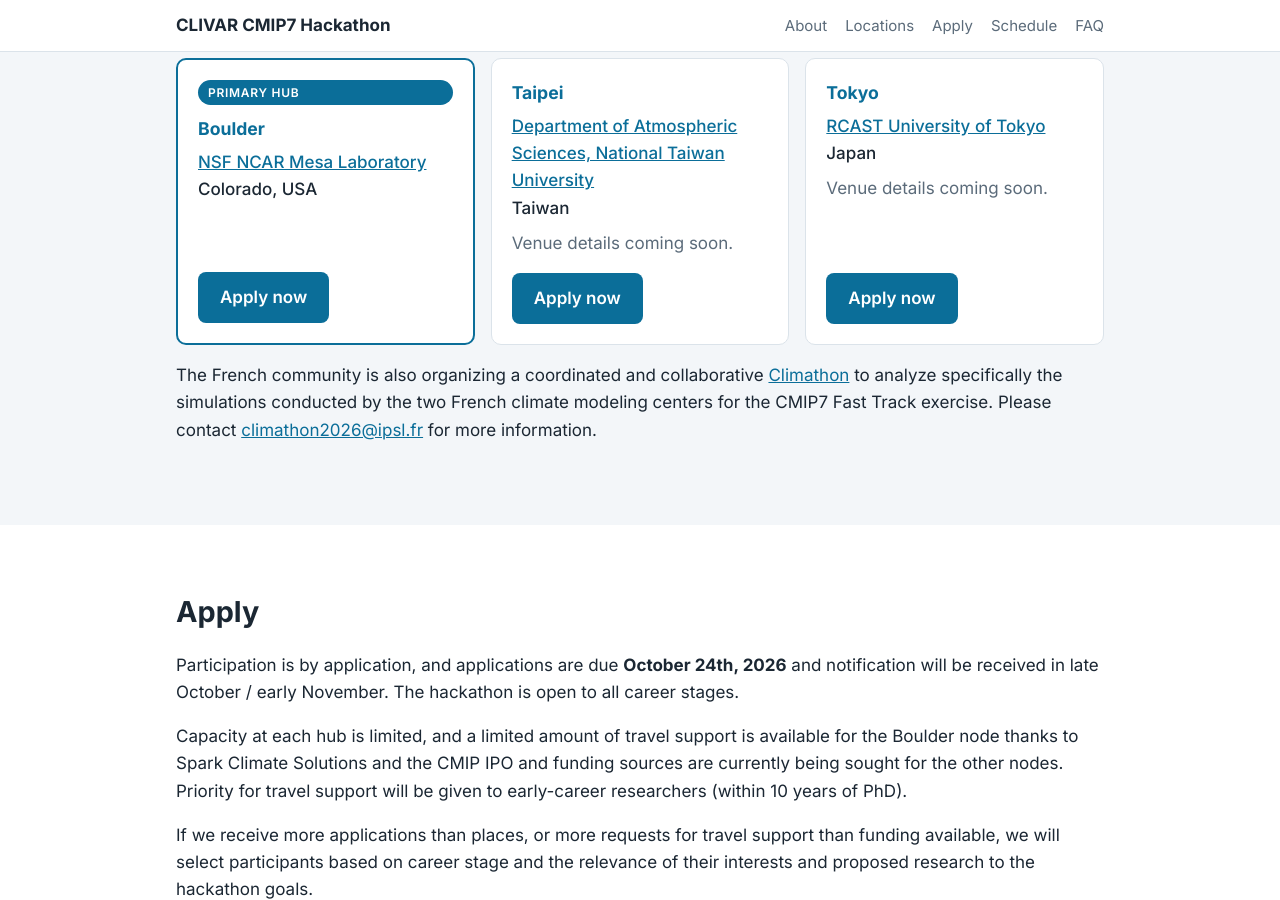
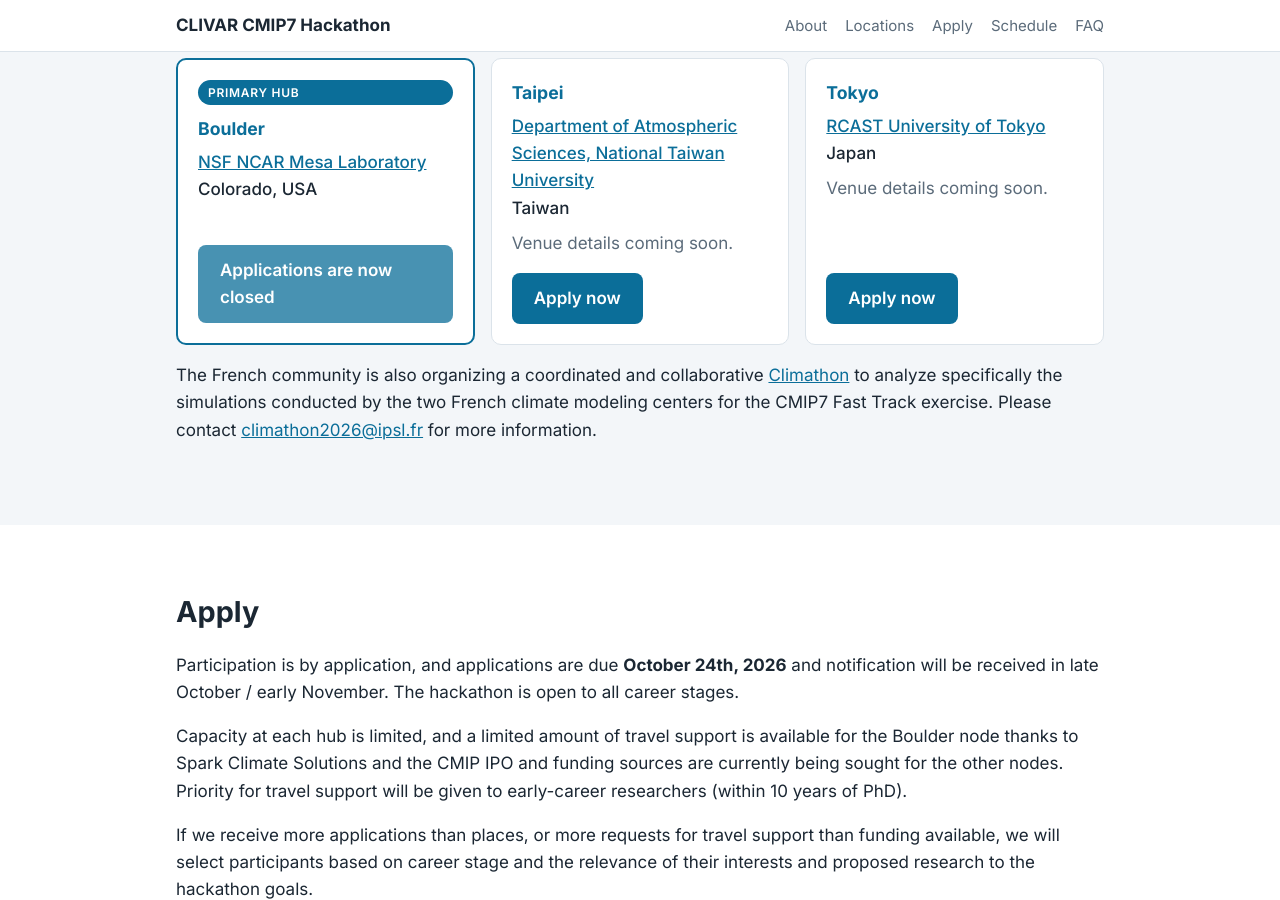
Before and after one commit to NCAR/CMIP7_hackathon_2027, a Jekyll site: the page built from index.html, in a window 1280 px wide and 900 px high, scrolled down 1255 px. Built offline with Jekyll 4.4.1, drawn with Linux system fonts in a browser that asks for light colours.

Commit message:
Close Boulder applications
Co-Authored-By: Claude Opus 5.5 <noreply@anthropic.com>

```diff
--- a/_data/hubs.yml
+++ b/_data/hubs.yml
@@ -3,12 +3,14 @@
 # "application_url" is optional — if set, the hub shows an "Apply now" button;
 # if empty, it shows "Applications opening soon". Anything committed here is
 # visible to anyone who views the repository.
+# "applications_closed: true" replaces the button with "Applications are now closed".
 - city: "Boulder"
   country: "Colorado, USA"
   venue: "NSF NCAR Mesa Laboratory"
   venue_url: "https://scied.ucar.edu/visit/plan-trip"
   primary: true
   details: ""
+  applications_closed: true
   application_url: "https://docs.google.com/forms/d/e/1FAIpQLSfst_PM3Jd8-8neScipMT6i0EB9VwBuEzIoeNq6P59av4TlFA/viewform"
 - city: "Taipei"
   country: "Taiwan"
--- a/index.html
+++ b/index.html
@@ -55,7 +55,9 @@ layout: default
           <p class="hub-where">{% if h.venue_url %}<a href="{{ h.venue_url }}">{{ h.venue }}</a>{% else %}{{ h.venue }}{% endif %}<br>{{ h.country }}</p>
           {% if h.details != "" %}<p>{{ h.details }}</p>{% endif %}
           <div class="card-apply">
-            {% if h.application_url and h.application_url != "" %}
+            {% if h.applications_closed %}
+              <span class="button button-disabled">Applications are now closed</span>
+            {% elsif h.application_url and h.application_url != "" %}
               <a class="button" href="{{ h.application_url }}">Apply now</a>
             {% else %}
               <span class="button button-disabled">Applications opening soon</span>
```
Also changed, not shown: README.md.
